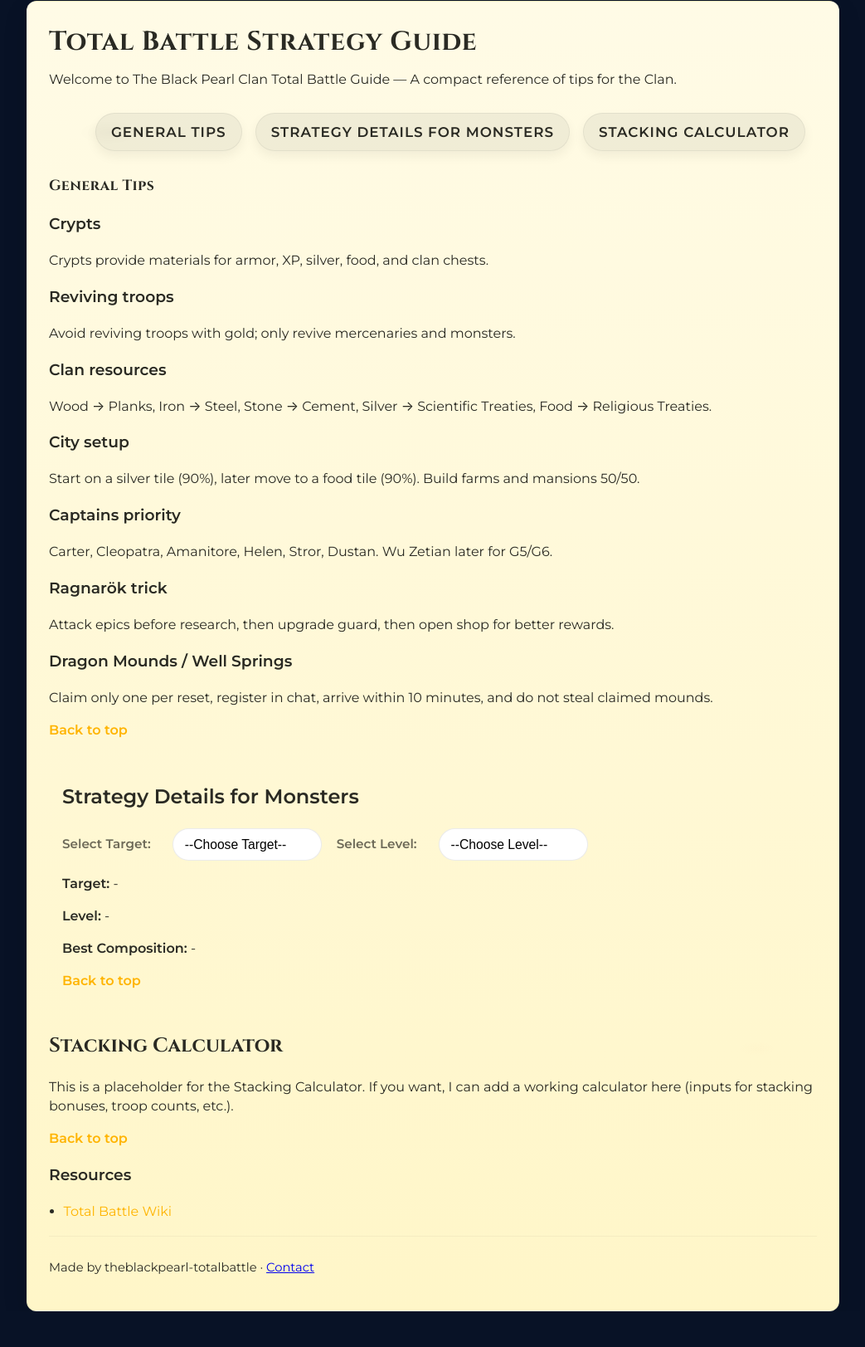
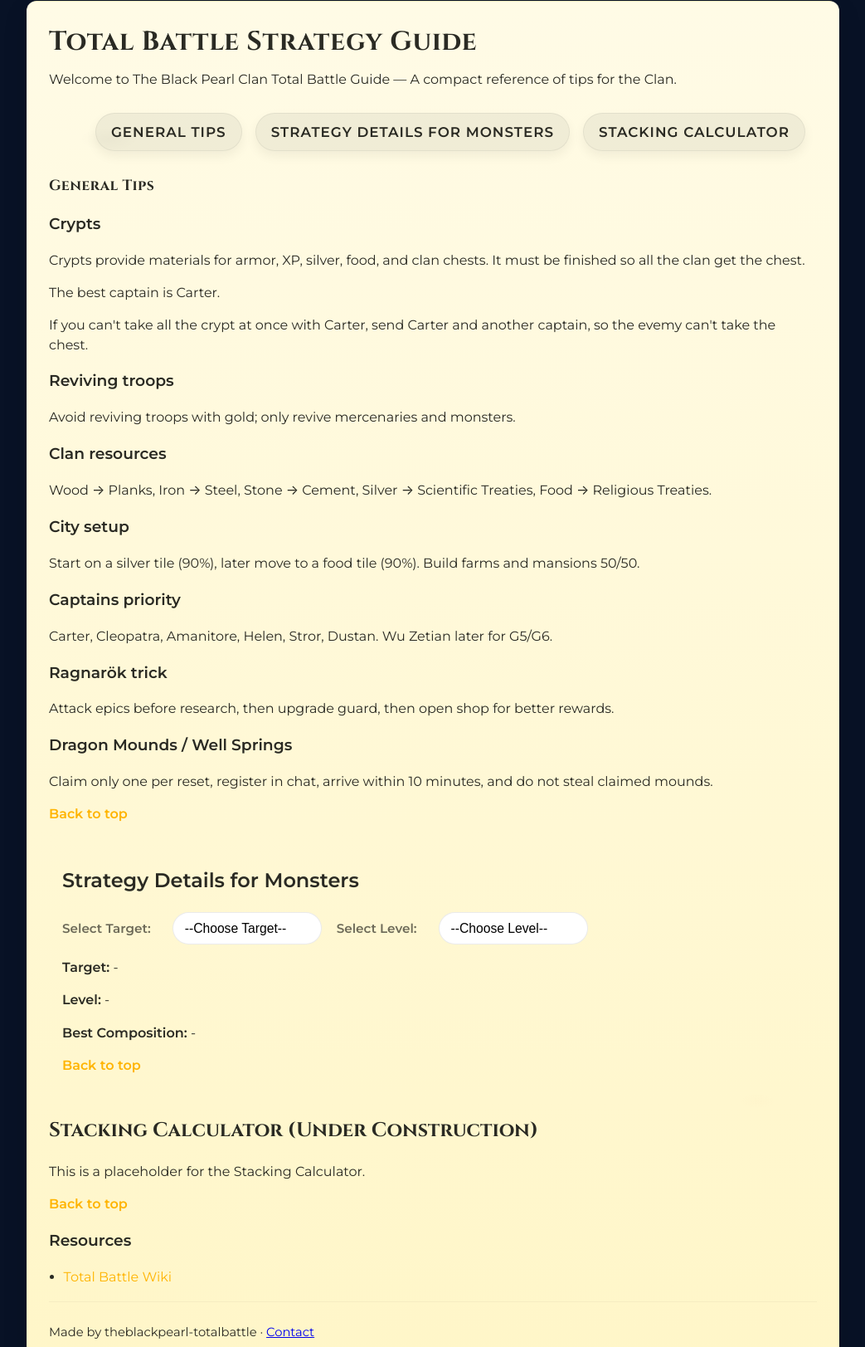
Before and after one commit to theblackpearl-totalbattle/guide, a plain HTML site: page index.html in a window 1280 px wide. Shown: the part 47-1670 px from the top of the page at 83% size, without its empty margins (118-1161 px from the left). Before the commit the page ends 1627 px from the top, so only its background shows below. Drawn offline with Linux system fonts and the light colour scheme.

Commit message:
Enhance crypts information and update calculator heading
Added additional details about crypts and updated the stacking calculator heading.

```diff
--- a/index.html
+++ b/index.html
@@ -29,7 +29,9 @@
 
             <article class="tip">
                 <h3>Crypts</h3>
-                <p>Crypts provide materials for armor, XP, silver, food, and clan chests.</p>
+                <p>Crypts provide materials for armor, XP, silver, food, and clan chests. It must be finished so all the clan get the chest.</p>
+                <p>The best captain is Carter.</p>
+                <p>If you can't take all the crypt at once with Carter, send Carter and another captain, so the evemy can't take the chest.</p>
             </article>
 
             <article class="tip">
@@ -90,8 +92,8 @@
 
         <!-- Stacking Calculator section (placeholder) -->
         <section id="stacking-calculator" class="stacking" aria-labelledby="stacking-heading">
-            <h2 id="stacking-heading">Stacking Calculator</h2>
-            <p class="tip-content">This is a placeholder for the Stacking Calculator. If you want, I can add a working calculator here (inputs for stacking bonuses, troop counts, etc.).</p>
+            <h2 id="stacking-heading">Stacking Calculator (Under Construction)</h2>
+            <p class="tip-content">This is a placeholder for the Stacking Calculator.</p>
 
             <p class="back-link"><a href="index.html">Back to top</a></p>
         </section>
```
